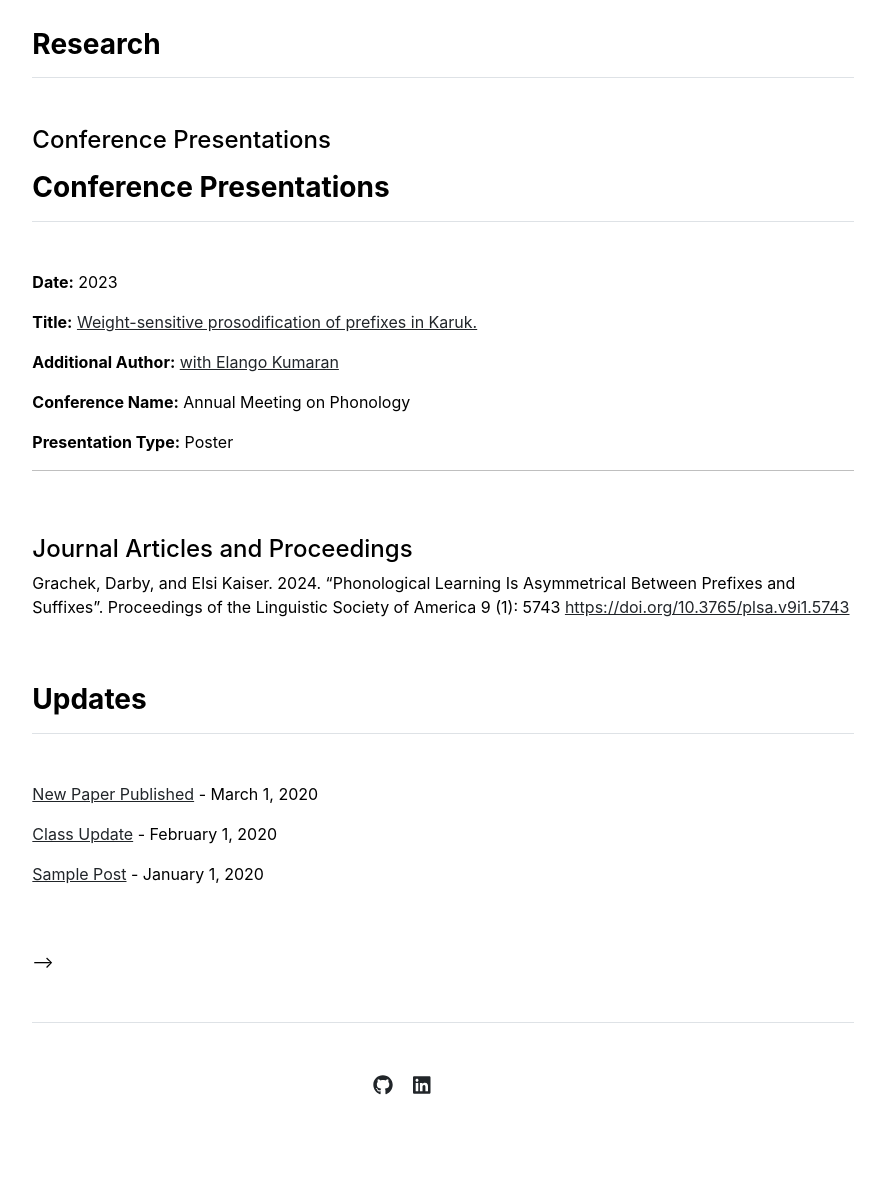
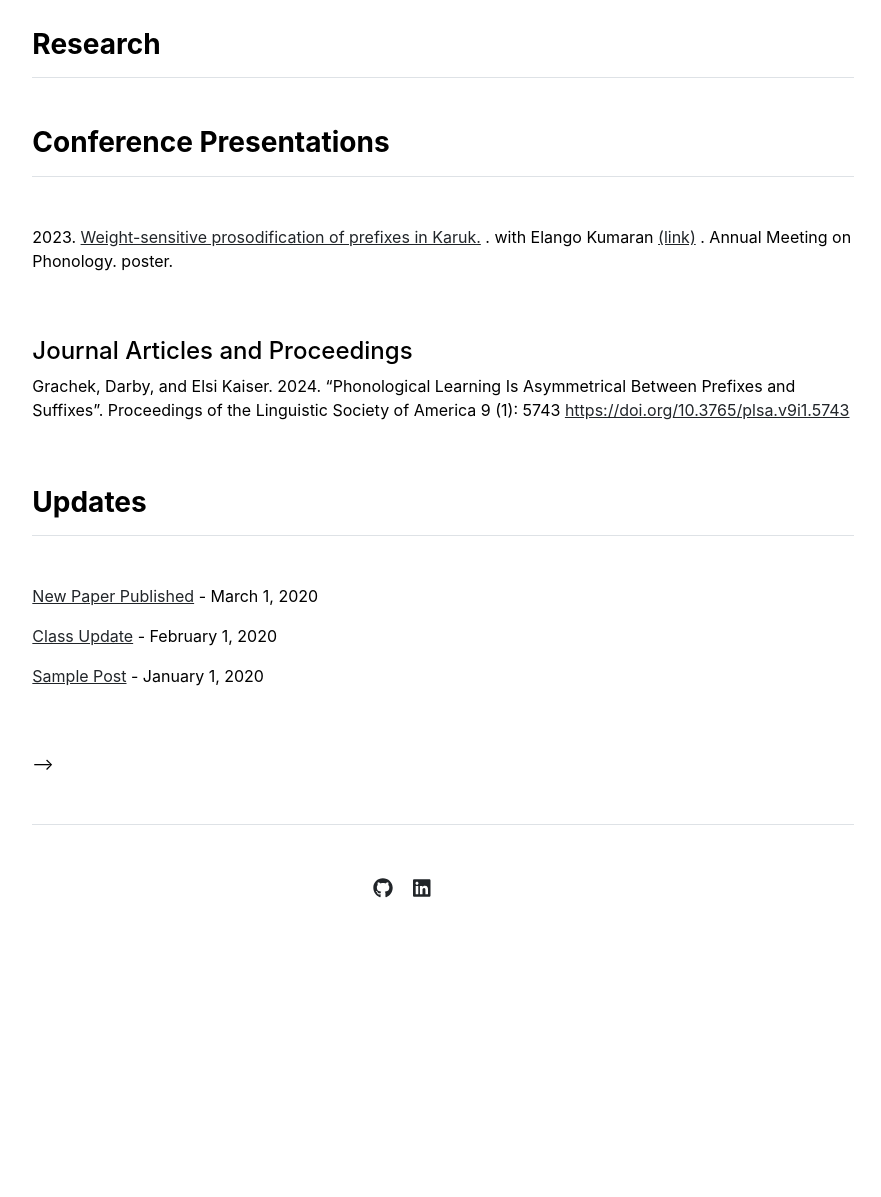
Before and after one commit to darbygrachek/darbygrachek.github.io, a Jekyll site: the page built from index.md, in a window 1280 px wide. Shown: the part 739-1936 px from the top of the page, without its empty margins (197-1078 px from the left). Built offline with Jekyll 4.4.1, drawn with Linux system fonts in a browser that asks for light colours; after the commit the page ends 1738 px from its top, so only the background shows below that.

Commit message:
Update publications.html
conference presentations look like citations in includes/publications.html

```diff
--- a/_includes/publications.html
+++ b/_includes/publications.html
@@ -36,7 +36,29 @@
 
 
     <!-- Section 2: Conference Presentations -->
-    <h4>Conference Presentations</h4>
+    <div class="row g-5 mb-5">
+  <div>
+    <h3 class="fw-bold border-bottom pb-3 mb-5">Conference Presentations</h3>
+    {% for item in site.data.publications.conference_presentations %}
+      <p>
+        {{ item.date }}.
+        <a href="{{ item.title_url }}">{{ item.title }}</a>
+        {% if item.additional_author %}
+          {% if item.additional_author_url %}
+            . {{ item.additional_author }}
+            <a href="{{ item.additional_author_url }}">(link)</a>
+          {% else %}
+            . {{ item.additional_author }}
+          {% endif %}
+        {% endif %}
+        . {{ item.conference_name }}.
+        {{ item.presentation_type | downcase }}.
+      </p>
+    {% endfor %}
+  </div>
+</div>
+
+ <!--   <h4>Conference Presentations</h4>
     {% for item in site.data.publications.conference_presentations %}
       <p><a href="{{ item.url }}">{{ item.name }}</a></p>
     {% endfor %}
@@ -64,7 +86,7 @@
       <hr>
     {% endfor %}
   </div>
-</div>
+</div> -->
 
 
 
```
